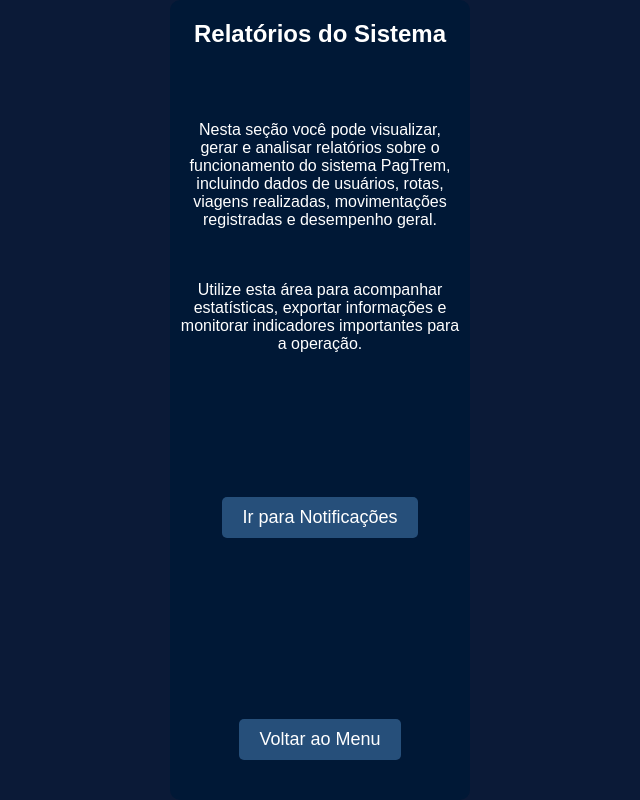
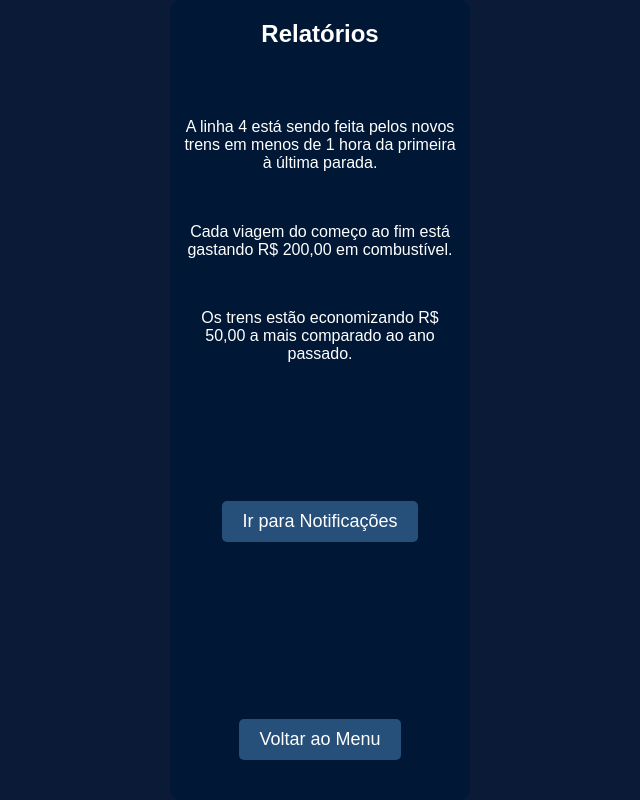
Before and after one commit to nicolasyan29/PAGTREM, a PHP site: page /relatorio.php in a window 1280 px wide. Shown: the whole page, without its empty margins (320-960 px from the left). Run offline with PHP 8.4, Linux system fonts and the light colour scheme; the visitor is signed in with stand-in values (Sample User, id 1).

Commit message:
addupdnovo

```diff
--- a/PAGTREM/public/relatorio.php
+++ b/PAGTREM/public/relatorio.php
@@ -17,18 +17,13 @@
 
 <div class="container">
 
-    <h2>Relatórios do Sistema</h2>
+    <h2>Relatórios</h2>
 
-    <p>
-        Nesta seção você pode visualizar, gerar e analisar relatórios sobre o funcionamento
-        do sistema PagTrem, incluindo dados de usuários, rotas, viagens realizadas,
-        movimentações registradas e desempenho geral.
-    </p>
+    <p>A linha 4 está sendo feita pelos novos trens em menos de 1 hora da primeira à última parada.</p>
 
-    <p>
-        Utilize esta área para acompanhar estatísticas, exportar informações e monitorar
-        indicadores importantes para a operação.
-    </p>
+    <p>Cada viagem do começo ao fim está gastando R$ 200,00 em combustível.</p>
+
+    <p>Os trens estão economizando R$ 50,00 a mais comparado ao ano passado.</p>
 
     <br>
 
```
